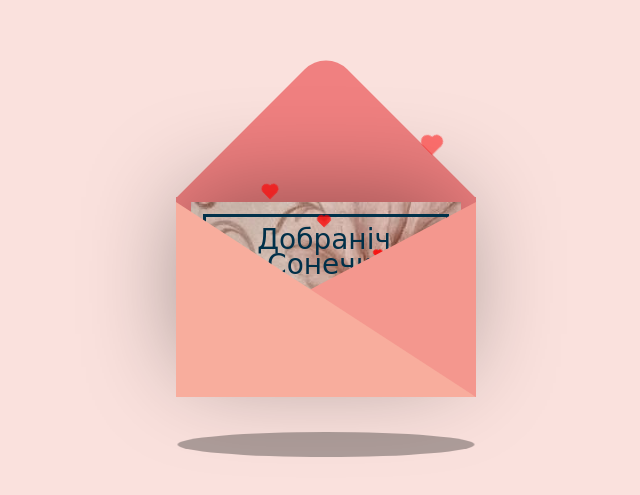
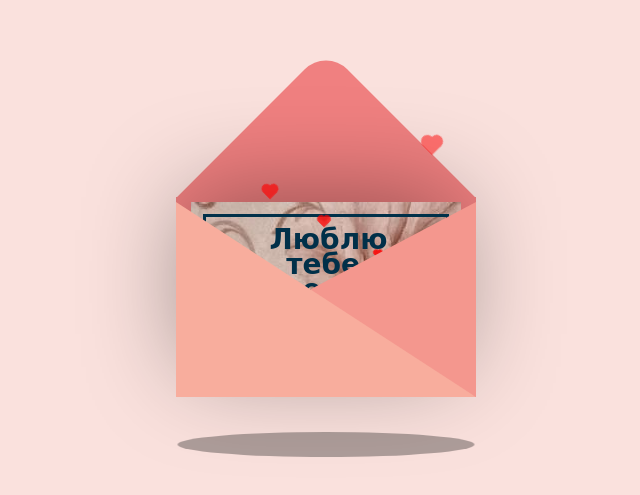
Before and after one commit to JavaStudySoon/GoodNight.github.io, a plain HTML site: page index.html in a window 1280 px wide. Shown: the part 141-636 px from the top of the page, without its empty margins (314-954 px from the left). Drawn offline with Linux system fonts and the light colour scheme.

Commit message:
Update index.html

```diff
--- a/index.html
+++ b/index.html
@@ -17,7 +17,7 @@
             <div class="envelope"></div>
             <div class="front"></div>
             <div class="card">
-                <div class="text">Добраніч, Сонечко</div>
+                <strong><div class="text">Люблю тебе, Сонечко🥺</div>
 
                 <div class="heart"></div>
                 <div class="hearts">
```
